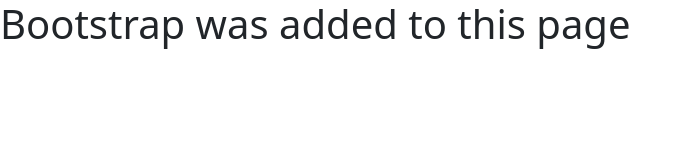
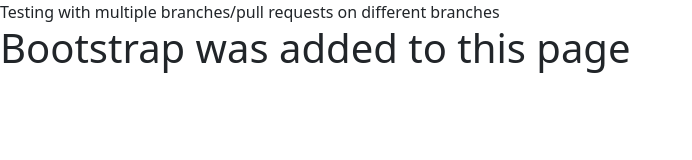
Before and after one commit to ConstantinLiviu/Git-Github-Masterclass, a plain HTML site: page Section 04 - Working with Branches/index.html in a window 1280 px wide. Shown: the whole page, without its empty margins (0-692 px from the left). Drawn offline with nearby package versions, Linux system fonts and the light colour scheme.

Commit message:
Update index.html

```diff
--- a/Section 04 - Working with Branches/index.html
+++ b/Section 04 - Working with Branches/index.html
@@ -12,6 +12,7 @@
     <title>Document</title>
   </head>
   <body>
+    <div>Testing with multiple branches/pull requests on different branches</div>
     <h1>Bootstrap was added to this page</h1>
     <script
       src="https://cdn.jsdelivr.net/npm/bootstrap@5.3.3/dist/js/bootstrap.bundle.min.js"
```
